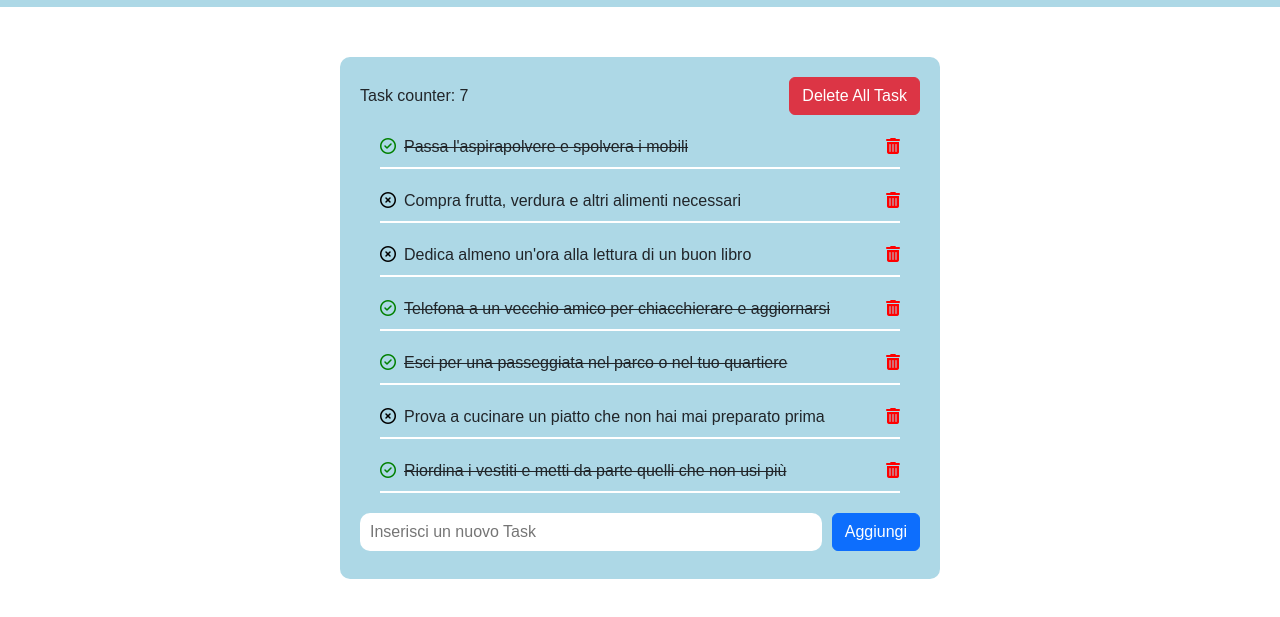
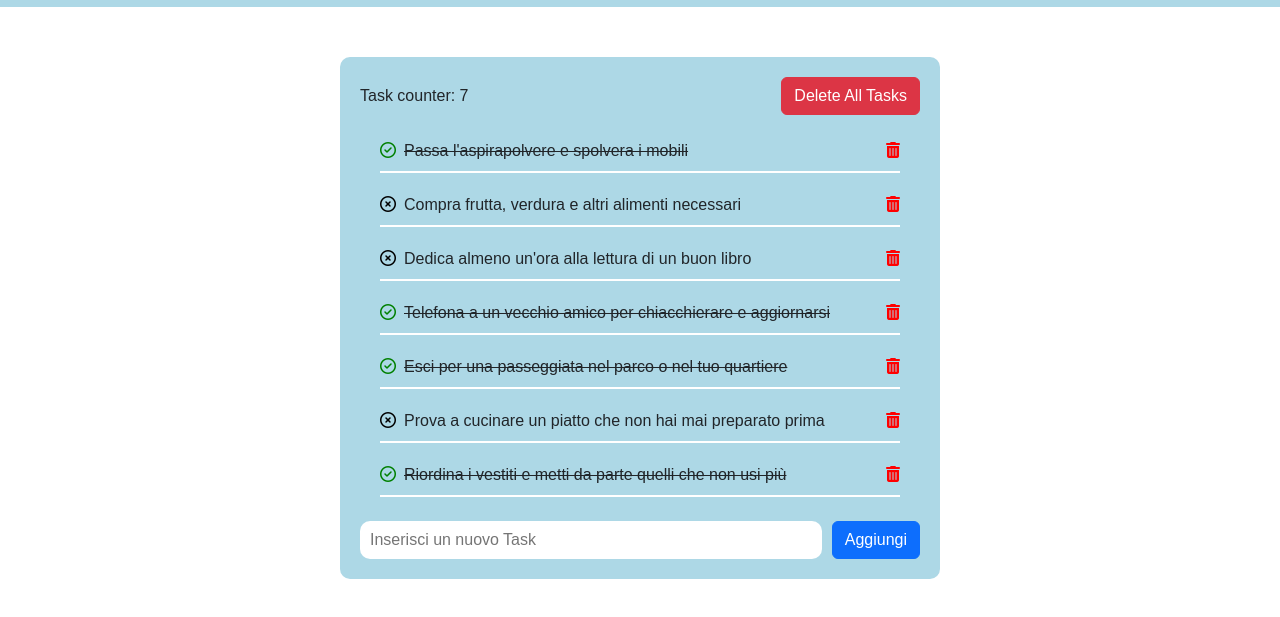
Before and after one commit to B0G0N1/vue-todolist, a plain HTML site: page index.html in a window 1280 px wide. Shown: the part 51-668 px from the top of the page. Drawn offline with nearby package versions, Linux system fonts and the light colour scheme.

Commit message:
[UPD] Fix and Add comments, FINAL PROJECT

```diff
--- a/index.html
+++ b/index.html
@@ -17,27 +17,33 @@
             <div class="row">
                 <div class="col-12">
                     <div class="todo-list">
-                        <div class="d-flex justify-content-between align-items-center mb-3">
-                            <p>Task counter: {{ this.todolist.length }}</p>
-                            <button class="btn btn-danger" @click="deleteAllTasks">Delete All Task</button>
+                        <!-- Contatore dei task e pulsante per cancellare tutti i task -->
+                        <div class="d-flex justify-content-between align-items-center mb-4">
+                            <p>Task counter: {{ todolist.length }}</p>
+                            <button class="btn btn-danger" @click="deleteAllTasks">Delete All Tasks</button>
                         </div>
+                        <!-- Lista dei task -->
                         <ul class="list-unstyled">
                             <li class="d-flex justify-content-between" v-for="(item, index) in todolist" :key="index">
                                 <div class="d-flex">
                                     <div class="me-2 mb-2">
-                                        <i v-if="item.done"  class="fa-regular fa-circle-check green"></i>
+                                        <!-- Icona che indica lo stato del task -->
+                                        <i v-if="item.done" class="fa-regular fa-circle-check green"></i>
                                         <i v-else class="fa-regular fa-circle-xmark black"></i>
                                     </div>
                                     <div>
+                                        <!-- Testo del task con barratura se completato -->
                                         <p @click="done(index)" :class="{ strikethrough: item.done }">{{ item.text }}</p>
                                     </div>
                                 </div>
+                                <!-- Pulsante per rimuovere il task -->
                                 <div>
                                     <i class="fa-solid fa-trash-can red" @click="removeTask(index)"></i>
                                 </div>
                             </li>
                         </ul>
-                        <div class="input-task mb-2">
+                        <!-- Input per aggiungere un nuovo task -->
+                        <div class="input-task mt-4">
                             <input v-model="task" type="text" placeholder="Inserisci un nuovo Task">
                             <button class="btn btn-primary" @click="addTask">Aggiungi</button>
                         </div>
@@ -46,7 +52,9 @@
             </div>
         </div>
     </main>
+    <!-- Includi la libreria Vue.js -->
     <script src="https://unpkg.com/vue@3/dist/vue.global.js"></script>
+    <!-- Includi il file JavaScript personalizzato -->
     <script src="./js/main.js" type="text/javascript"></script>
 </body>
 </html>
--- a/js/main.js
+++ b/js/main.js
@@ -3,6 +3,7 @@ const { createApp } = Vue;
 createApp({
     data() {
         return {
+            // Lista iniziale dei task
             todolist: [
                 {
                     text: "Passa l'aspirapolvere e spolvera i mobili",
@@ -33,24 +34,28 @@ createApp({
                     done: true
                 },
             ],
-            task: ""
+            task: "" // Input per il nuovo task
         };
     },
     methods: {
+        // Aggiungi un nuovo task alla lista
         addTask() {
             if (this.task.trim() !== '') {
                 this.todolist.push({ text: this.task, done: false });
-                this.task = '';
+                this.task = ''; // Pulisci l'input
             }
         },
+        // Rimuovi un task in base all'indice
         removeTask(index) {
             this.todolist.splice(index, 1);
         },
+        // Cancella tutti i task
         deleteAllTasks() {
             if (confirm("Sei sicuro di voler eliminare tutti i Task?")) {
                 this.todolist = [];
             }
         },
+        // Cambia lo stato di completamento di un task
         done(index) {
             this.todolist[index].done = !this.todolist[index].done;
         }
```
Also changed, not shown: 1 other file.
